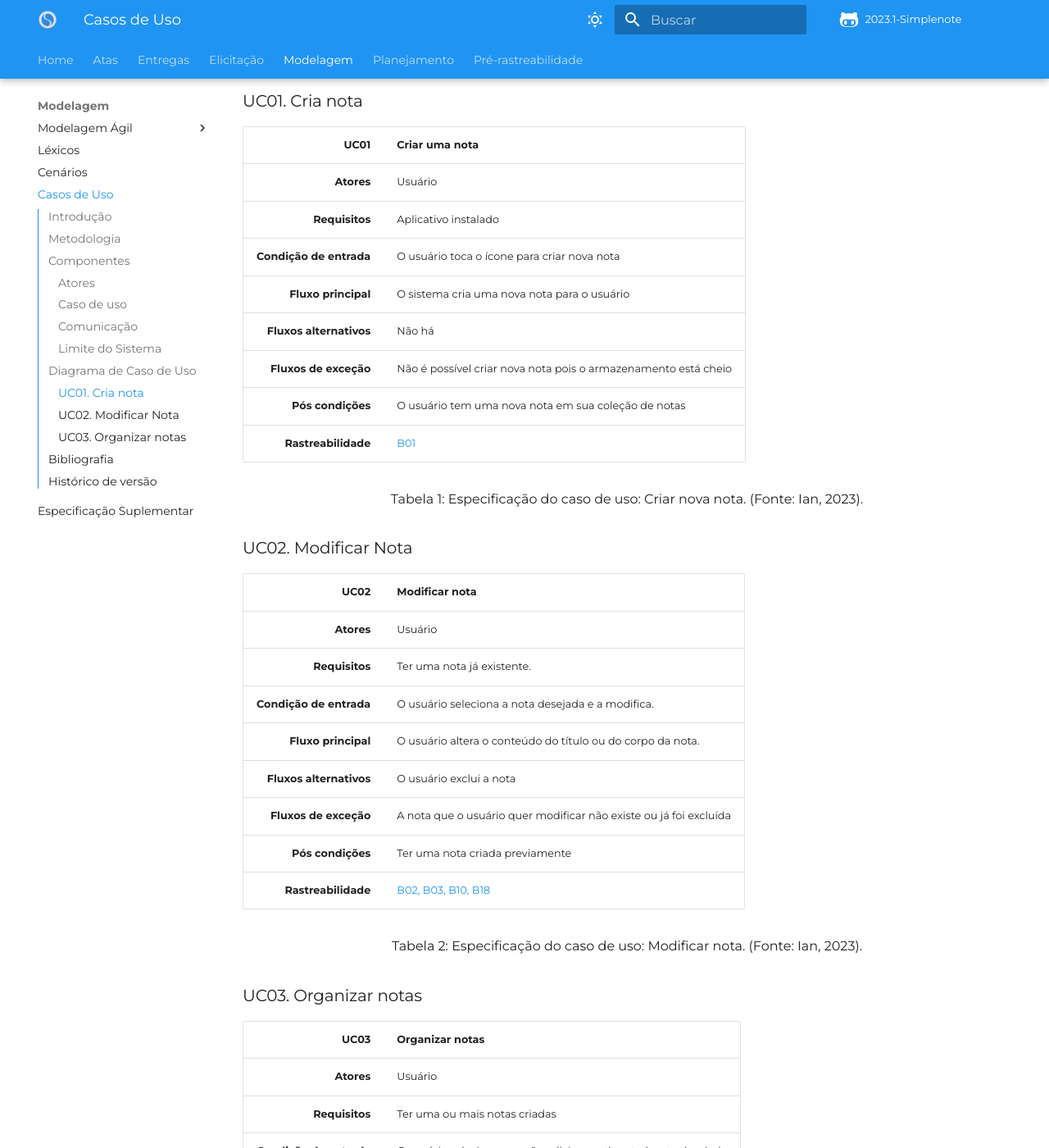
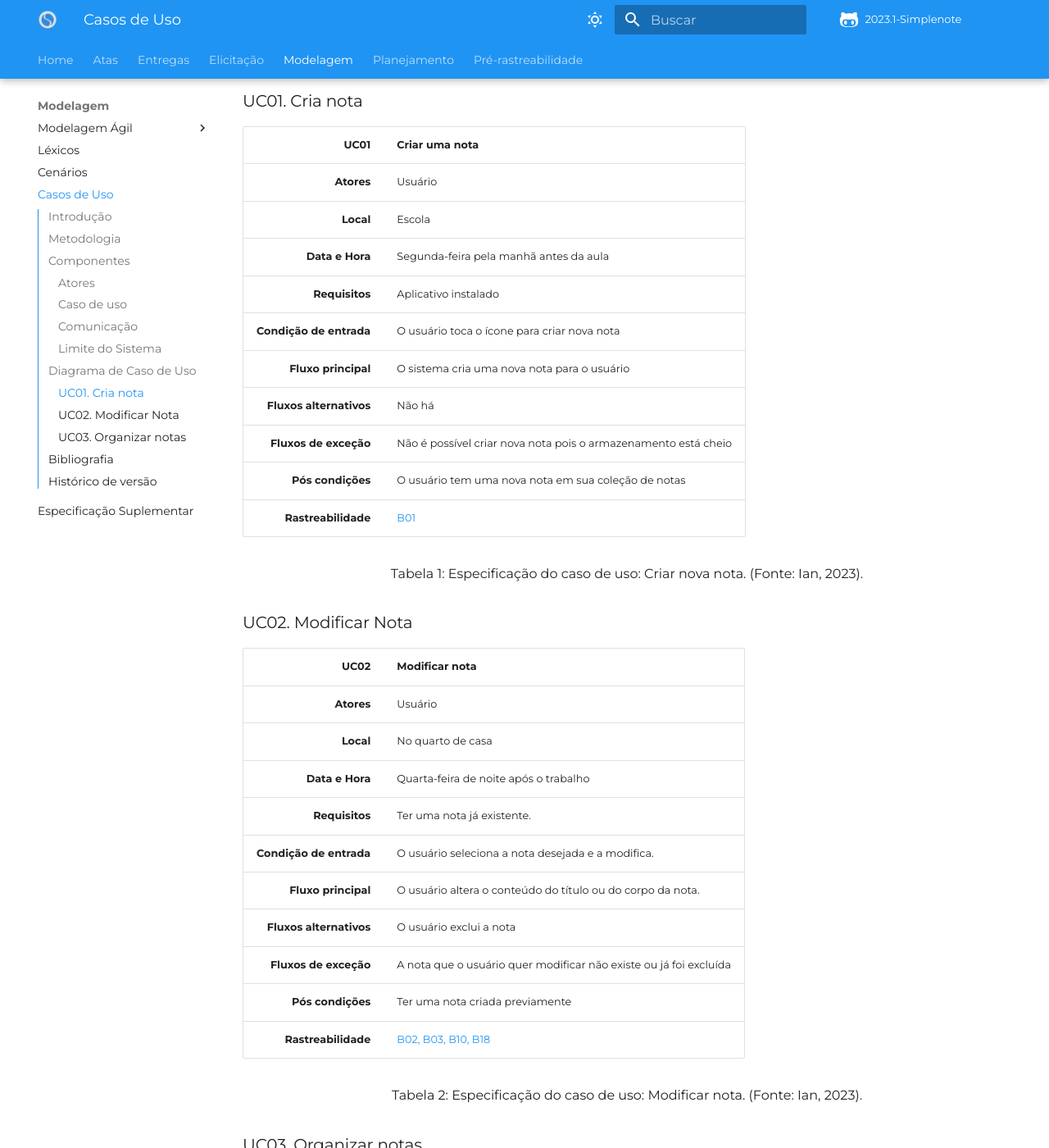
Before and after one commit to Requisitos-de-Software/2023.1-Simplenote, an MkDocs documentation site: the page built from docs/modelagem/casos_de_uso.md, in a window 1280 px wide and 1400 px high, scrolled down 3306 px. Shown: the whole window at 82% size. Built offline with MkDocs 1.6.1 and Material for MkDocs 9.7.7, drawn with Linux system fonts in a browser that asks for light colours; some web fonts are replaced; comment, search, counter and statistics services are not loaded; some of the changed text lies outside the part shown.

Commit message:
#50 Update casos_de_uso.md

```diff
--- a/docs/modelagem/casos_de_uso.md
+++ b/docs/modelagem/casos_de_uso.md
@@ -90,6 +90,8 @@ Especificação dos casos de uso identificados:
 | UC01 | Criar uma nota |
 | -: | :- |
 | **Atores** | Usuário |
+|**Local**| Escola |
+|**Data e Hora**| Segunda-feira pela manhã antes da aula |
 | **Requisitos** | Aplicativo instalado |
 | **Condição de entrada** | O usuário toca o ícone para criar nova nota |
 | **Fluxo principal** | O sistema cria uma nova nota para o usuário|
@@ -107,6 +109,8 @@ Especificação dos casos de uso identificados:
 | UC02 | Modificar nota |
 | -: | :- |
 | **Atores** | Usuário |
+|**Local**| No quarto de casa |
+|**Data e Hora**| Quarta-feira de noite após o trabalho |
 | **Requisitos** | Ter uma nota já existente. |
 | **Condição de entrada** | O usuário seleciona a nota desejada e a modifica. |
 | **Fluxo principal** | O usuário altera o conteúdo do título ou do corpo da nota.|
@@ -124,6 +128,8 @@ Especificação dos casos de uso identificados:
 | UC03 | Organizar notas |
 | -: | :- |
 | **Atores** | Usuário  |
+|**Local**| No escritório de trabalho |
+|**Data e Hora**| Sexta feira pela manhã antes de uma reunião |
 | **Requisitos** | Ter uma ou mais notas criadas |
 | **Condição de entrada** | O usuário seleciona a opção adicionar etiqueta à nota desejada |
 | **Fluxo principal** | É adicionado uma etiqueta (tag) à nota escolhida |
@@ -147,3 +153,4 @@ Especificação dos casos de uso identificados:
 | Versão | Data       | Descrição                         | Autor(es)  | Revisor(es) |
 | ------ | ---------- | --------------------------------- | ---------- | ----------- |
 | `1.0`  | 13/05/2023 | Criação do Diagrama de Casos de uso              | Ian | Mylena    |
+| `1.1`  | 04/06/2023 | Correções após a entrega 3              | Leonardo | Ian    |
```
